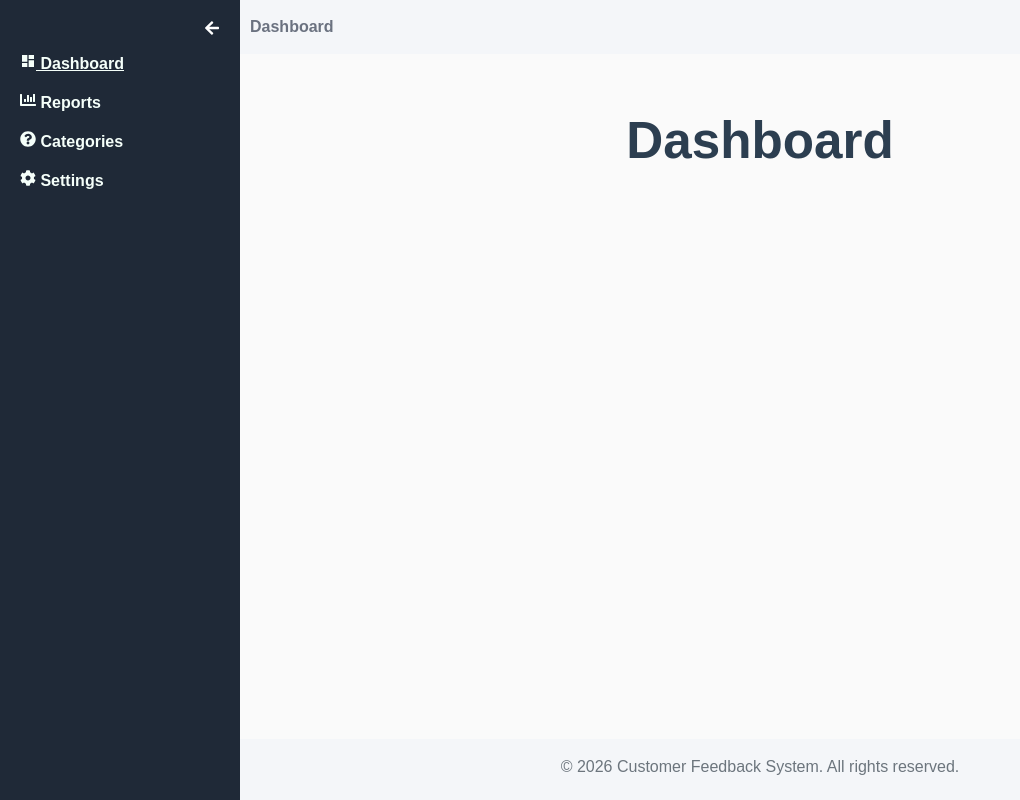
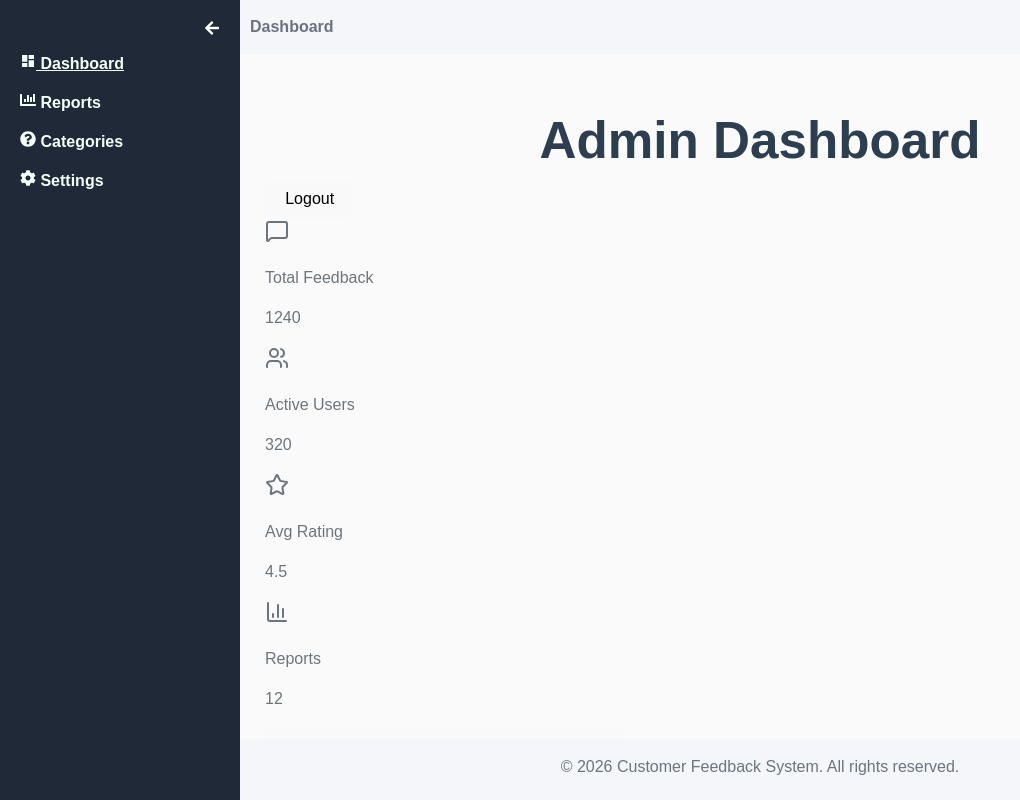
Before and after one commit to dickmacalinao/customer-feedback-web, a React (Vite) app: page /dashboard in a window 1280 px wide. Shown: the whole page, without its empty margins (0-1020 px from the left). Built offline with nearby package versions, Linux system fonts and the light colour scheme.

Commit message:
Added QR Code

```diff
--- a/package.json
+++ b/package.json
@@ -13,6 +13,8 @@
     "@tanstack/react-query": "^5.95.0",
     "@tanstack/react-query-devtools": "^5.95.2",
     "axios": "^1.13.4",
+    "lucide-react": "^1.6.0",
+    "qrcode.react": "^4.2.0",
     "react": "^19.2.0",
     "react-dom": "^19.2.0",
     "react-icons": "^5.6.0",
--- /dev/null
+++ b/src/components/common/Button.tsx
@@ -0,0 +1,29 @@
+// src/components/ui/button.jsx
+import React from "react";
+
+export function Button({
+  children,
+  onClick,
+  variant = "default",
+  className = "",
+  ...props
+}) {
+  const base =
+    "px-4 py-2 rounded-2xl text-sm font-medium transition-all duration-200";
+
+  const variants = {
+    default: "bg-black text-white hover:bg-gray-800",
+    outline: "border border-gray-300 text-gray-700 hover:bg-gray-100",
+    ghost: "text-gray-700 hover:bg-gray-100",
+  };
+
+  return (
+    <button
+      onClick={onClick}
+      className={`${base} ${variants[variant]} ${className}`}
+      {...props}
+    >
+      {children}
+    </button>
+  );
+}
--- /dev/null
+++ b/src/components/common/Card.tsx
@@ -0,0 +1,16 @@
+// src/components/ui/card.jsx
+import React from "react";
+
+export function Card({ children, className = "" }) {
+  return (
+    <div
+      className={`bg-white rounded-2xl shadow-sm border border-gray-200 ${className}`}
+    >
+      {children}
+    </div>
+  );
+}
+
+export function CardContent({ children, className = "" }) {
+  return <div className={`p-4 ${className}`}>{children}</div>;
+}
--- /dev/null
+++ b/src/components/common/QRCodeGenerator.tsx
@@ -0,0 +1,73 @@
+// src/components/QRCodeGenerator.tsx
+import { QRCodeCanvas } from "qrcode.react";
+
+interface QRCodeGeneratorProps {
+  url?: string; // Optional default URL
+  title?: string;
+  size?: number;
+  level?: "L" | "M" | "Q" | "H"; // Error correction level
+}
+
+export default function QRCodeGenerator({
+  url = "https://example.com",
+  title = "Scan this QR Code",
+  size = 280,
+  level = "M", // High error correction (recommended)
+}: QRCodeGeneratorProps) {
+  const downloadQR = () => {
+    const canvas = document.getElementById("qr-canvas") as HTMLCanvasElement;
+    if (!canvas) return;
+
+    const pngUrl = canvas
+      .toDataURL("image/png")
+      .replace("image/png", "image/octet-stream");
+
+    const downloadLink = document.createElement("a");
+    downloadLink.href = pngUrl;
+    downloadLink.download = `qrcode-${new Date()
+      .toISOString()
+      .slice(0, 10)}.png`;
+    document.body.appendChild(downloadLink);
+    downloadLink.click();
+    document.body.removeChild(downloadLink);
+  };
+
+  return (
+    <div className="max-w-md mx-auto bg-white rounded-2xl shadow-lg p-8">
+      <h2 className="text-2xl font-bold text-center text-gray-800 mb-6">
+        {title}
+      </h2>
+
+      {/* QR Code Display */}
+      <div className="flex justify-center mb-8 bg-gray-50 p-8 rounded-xl">
+        <div className="p-4 bg-white rounded-2xl shadow-sm">
+          <QRCodeCanvas
+            id="qr-canvas"
+            value={url}
+            size={size}
+            level={level}
+            includeMargin={true}
+            fgColor="#1f2937" // Dark gray
+            bgColor="#ffffff"
+          />
+          <div className="text-center text-sm text-gray-500 mb-6">
+            <span className="font-mono break-all">
+              <a href={url} target="_blank">
+                {url}
+              </a>
+            </span>
+          </div>
+        </div>
+        {/* Info */}
+      </div>
+
+      {/* Download Button */}
+      <button
+        onClick={downloadQR}
+        className="w-full py-4 bg-gray-900 hover:bg-black text-white font-semibold rounded-2xl transition-colors flex items-center justify-center gap-2"
+      >
+        ⬇️ Download QR Code as PNG
+      </button>
+    </div>
+  );
+}
--- a/src/pages/admin/CategoriesTable.tsx
+++ b/src/pages/admin/CategoriesTable.tsx
@@ -58,7 +58,6 @@ export default function CategoriesTable() {
   });
 
   useEffect(() => {
-    console.log("Start synchronization");
     dispatch({
       type: "update-loading",
       value: isLoading,
@@ -68,7 +67,7 @@ export default function CategoriesTable() {
     }
 
     return () => {
-      console.log("Stop synchronization");
+      // console.log("Stop synchronization");
     };
   }, [dispatch, isLoading, error]);
 
--- a/src/pages/admin/Dashboard.tsx
+++ b/src/pages/admin/Dashboard.tsx
@@ -1,3 +1,98 @@
-export default function DashboardWidgets() {
-  return <h1>Dashboard</h1>;
+import { useState } from "react";
+import { Card, CardContent } from "../../components/common/Card";
+import { Button } from "../../components/common/Button";
+import { BarChart3, Users, MessageSquare, Star } from "lucide-react";
+
+export default function Dashboard() {
+  const [selectedTab, setSelectedTab] = useState("overview");
+
+  const stats = [
+    { title: "Total Feedback", value: 1240, icon: MessageSquare },
+    { title: "Active Users", value: 320, icon: Users },
+    { title: "Avg Rating", value: "4.5", icon: Star },
+    { title: "Reports", value: 12, icon: BarChart3 },
+  ];
+
+  const feedbacks = [
+    { id: 1, user: "John Doe", message: "Great service!", rating: 5 },
+    { id: 2, user: "Jane Smith", message: "Needs improvement", rating: 3 },
+    { id: 3, user: "Mike Lee", message: "Excellent UI", rating: 4 },
+  ];
+
+  return (
+    <div className="min-h-screen bg-gray-100 p-6">
+      {/* Header */}
+      <div className="flex justify-between items-center mb-6">
+        <h1 className="text-2xl font-bold">Admin Dashboard</h1>
+        <Button>Logout</Button>
+      </div>
+
+      {/* Stats */}
+      <div className="grid grid-cols-1 md:grid-cols-4 gap-4 mb-6">
+        {stats.map((stat, index) => {
+          const Icon = stat.icon;
+          return (
+            <Card key={index} className="shadow-sm">
+              <CardContent className="flex items-center gap-4 p-4">
+                <Icon className="w-8 h-8 text-gray-600" />
+                <div>
+                  <p className="text-sm text-gray-500">{stat.title}</p>
+                  <p className="text-xl font-semibold">{stat.value}</p>
+                </div>
+              </CardContent>
+            </Card>
+          );
+        })}
+      </div>
+
+      {/* Tabs */}
+      <div className="flex gap-4 mb-4">
+        {["overview", "feedbacks", "users"].map((tab) => (
+          <Button
+            key={tab}
+            variant={selectedTab === tab ? "default" : "outline"}
+            onClick={() => setSelectedTab(tab)}
+          >
+            {tab.toUpperCase()}
+          </Button>
+        ))}
+      </div>
+
+      {/* Content */}
+      <div className="grid grid-cols-1 lg:grid-cols-3 gap-6">
+        {/* Feedback List */}
+        <Card className="lg:col-span-2">
+          <CardContent className="p-4">
+            <h2 className="text-lg font-semibold mb-4">Recent Feedback</h2>
+            <div className="max-h-[300px] overflow-y-auto space-y-3">
+              {feedbacks.map((fb) => (
+                <div
+                  key={fb.id}
+                  className="p-3 border rounded-xl flex justify-between items-center"
+                >
+                  <div>
+                    <p className="font-medium">{fb.user}</p>
+                    <p className="text-sm text-gray-500">{fb.message}</p>
+                  </div>
+                  <span className="font-semibold">⭐ {fb.rating}</span>
+                </div>
+              ))}
+            </div>
+          </CardContent>
+        </Card>
+
+        {/* Sidebar */}
+        <Card>
+          <CardContent className="p-4">
+            <h2 className="text-lg font-semibold mb-4">Quick Actions</h2>
+            <div className="flex flex-col gap-3">
+              <Button variant="outline">Export Data</Button>
+              <Button variant="outline">Manage Users</Button>
+              <Button variant="outline">View Reports</Button>
+            </div>
+          </CardContent>
+        </Card>
+      </div>
+    </div>
+  );
 }
--- a/src/pages/admin/QuestionsTable.tsx
+++ b/src/pages/admin/QuestionsTable.tsx
@@ -48,7 +48,7 @@ export default function QuestionsTable({ questions }: QuestionProps) {
     });
   }
 
-  console.log(modifiedQuestionsData);
+  // console.log(modifiedQuestionsData);
   return (
     <DataTable
       data={modifiedQuestionsData}
--- a/src/pages/admin/Reports.tsx
+++ b/src/pages/admin/Reports.tsx
@@ -42,9 +42,6 @@ export default function Reports() {
     <div className="min-h-screen bg-gray-50 py-8 px-4">
       <div className="max-w-6xl mx-auto">
         <div className="text-center mb-10">
-          <h1 className="text-4xl font-bold text-gray-800 mb-2">
-            Sales Performance Report
-          </h1>
           <p className="text-gray-600">January - June 2026</p>
         </div>
 
--- a/src/pages/admin/Settings.tsx
+++ b/src/pages/admin/Settings.tsx
@@ -1,3 +1,9 @@
+import QRCodeGenerator from "../../components/common/QRCodeGenerator";
+
 export default function Settings() {
-  return <h1>Settings</h1>;
+  return (
+    <div className="min-h-screen bg-gray-100 py-12 px-4">
+      <QRCodeGenerator url="http://localhost:5173/feedback" title="QR Code" />
+    </div>
+  );
 }
--- a/src/styles/layout.css
+++ b/src/styles/layout.css
@@ -75,6 +75,8 @@
   padding: 25px;
   flex: 1;
   background: #fafafa;
+  overflow-y: auto;
+  color: #6c757d;
 }
 
 .footer {
```
Also changed, not shown: 1 other file (tests, documents, lock files or other folders).
